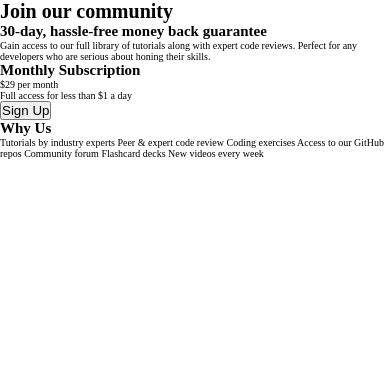
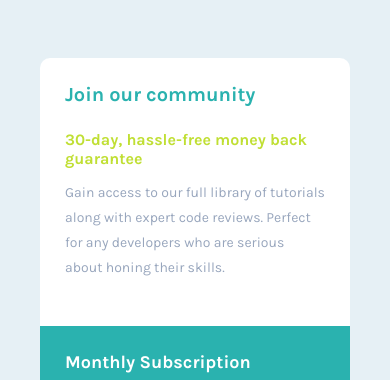
Before and after one commit to CriM1Nal1337/single-price-grid-component-master, a plain HTML site: page index.html in a window 390 px wide. Shown: the top 380 px of the page. Drawn offline with Linux system fonts and the light colour scheme.

Commit message:
style+responsive-finish

```diff
--- a/index.html
+++ b/index.html
@@ -9,6 +9,9 @@
   <link rel="stylesheet" href="src/css/reset.css">
   <link rel="stylesheet" href="src/css/variables.css">
   <link rel="stylesheet" href="src/css/responsive.css">
+  <link rel="preconnect" href="https://fonts.googleapis.com">
+  <link rel="preconnect" href="https://fonts.gstatic.com" crossorigin>
+  <link href="https://fonts.googleapis.com/css2?family=Karla:wght@400;700&display=swap" rel="stylesheet">
   <title>Frontend Mentor | Single Price Grid Component</title>
 </head>
 
@@ -24,7 +27,7 @@
       <h2 class="title">Monthly Subscription</h2>
       <p class="p-price"><span class="price">&dollar;29</span> per month</p>
       <p class="p">Full access for less than &dollar;1 a day</p>
-      <button class="sign">Sign Up</button>
+      <button class="sign-btn">Sign Up</button>
     </div>
 
     <div class="why-us">
@@ -33,10 +36,12 @@
       <p class="p">Tutorials by industry experts
         Peer &amp; expert code review
         Coding exercises
-        Access to our GitHub repos
+      </p>
+      <p class="p">Access to our GitHub repos
         Community forum
-        Flashcard decks
-        New videos every week</p>
+      </p>
+      <p class="p">Flashcard decks</p>
+      <p class="p">New videos every week</p>
     </div>
   </main>
   <footer class="attribution">
--- a/src/css/responsive.css
+++ b/src/css/responsive.css
@@ -0,0 +1,43 @@
+@media (max-width:640px) {
+    .container {
+        grid-template-areas:
+            "community"
+            "subscription"
+            "why";
+    }
+
+    .community{
+        width: 31rem;
+        height: 26.8rem;
+        padding: 2.5rem;
+    }
+
+    .community .title{
+        font-size: 2rem;
+    }
+
+    .community .subtitle{
+        font-size: 1.6rem;
+    }
+    .community .p{
+        font-size: 1.4rem;
+    }
+
+    .subscription{
+        border-bottom-left-radius: 0;
+        padding: 2.5rem;
+        width: 31rem;
+        height: 23rem;
+    }
+
+    .subscription .sign-btn{
+        padding: 1.2rem 10rem;
+    }
+
+    .why-us{
+        border-bottom-left-radius: 1rem;
+        width: 31rem;
+        height: 23rem;
+        padding: 2.5rem 8.1rem 2.5rem 2.5rem;
+    }
+}
--- a/src/css/style.css
+++ b/src/css/style.css
@@ -0,0 +1,115 @@
+body{
+    height: 100vh;
+    display: flex;
+    justify-content: center;
+    align-items: center;
+    font-family: 'Karla', sans-serif;
+    background-color: hsla(203, 44%, 93%, 0.929);
+}
+
+.container{
+    display: grid;
+    grid-template-areas: "community community"
+    "subscription why";
+}
+
+.community{
+    grid-area: community;
+    background-color: var(--White);
+    padding: 4.2rem;
+    width: 63.5rem;
+    height: 21.5rem;
+    border-top-left-radius: 1rem;
+    border-top-right-radius: 1rem;
+}
+
+.community .title{
+    font-weight: 700;
+    font-size: 2.4rem;
+    color: var(--Cyan);
+    margin-bottom: 2.4rem;
+}
+
+.community .subtitle{
+    font-weight: 700;
+    font-size: 1.8rem;
+    color: var(--BrightYellow);
+    margin-bottom: 1.2rem;
+}
+
+.community .p{
+    font-size: 1.6rem;
+    color: var(--GrayishBlue);
+    line-height: 2.5rem;
+    font-weight: 400;
+}
+
+.subscription{
+    grid-area: subscription;
+    background-color: var(--Cyan);
+    width: 31.75rem;
+    height: 25.8rem;
+    border-bottom-left-radius: 1rem;
+    padding: 4rem;
+}
+
+.subscription .title{
+    color: var(--White);
+    font-size: 1.8rem;
+    margin-bottom: 1.3rem;
+}
+
+.subscription .p-price{
+    color: var(--LightGray);
+    font-size: 1.6rem;
+    display: flex;
+    align-items: baseline;
+    gap: 1rem;
+    margin-bottom: 1.2rem;
+}
+
+.subscription .price{
+    font-weight: 700;
+    font-size: 3.2rem;
+    color: var(--White);
+}
+
+.subscription .p{
+    color: var(--White);
+    font-size: 1.6rem;
+    margin-bottom: 3rem;
+}
+
+.subscription .sign-btn{
+    background-color: var(--BrightYellow);
+    border: none;
+    border-radius: 0.5rem;
+    color: var(--White);
+    padding: 1.2rem 8.9rem;
+    font-size: 1.8rem;
+    font-weight: 700;
+    font-family: 'Franklin Gothic Medium', 'Arial Narrow', Arial, sans-serif;
+    cursor: pointer;
+}
+
+.why-us{
+    grid-area: why;
+    background-color: hsla(179, 61%, 46%, 0.857);
+    width: 31.75rem;
+    height: 25.8rem;
+    border-bottom-right-radius: 1rem;
+    padding: 4rem 8.1rem 4rem 4rem;
+}
+
+.why-us .title{
+    color: var(--White);
+    font-size: 1.8rem;
+    margin-bottom: 1.8rem;
+}
+
+.why-us .p{
+    color: var(--LightGray);
+    font-size: 1.5rem;
+    text-align: left;
+    line-height: 2rem;
+}
--- a/src/css/variables.css
+++ b/src/css/variables.css
@@ -0,0 +1,7 @@
+:root {
+    --Cyan: hsl(179, 62%, 43%);
+    --BrightYellow: hsl(71, 73%, 54%);
+    --LightGray: hsl(204, 43%, 93%);
+    --GrayishBlue: hsl(218, 22%, 67%);
+    --White: #FFFFFF;
+}
```
